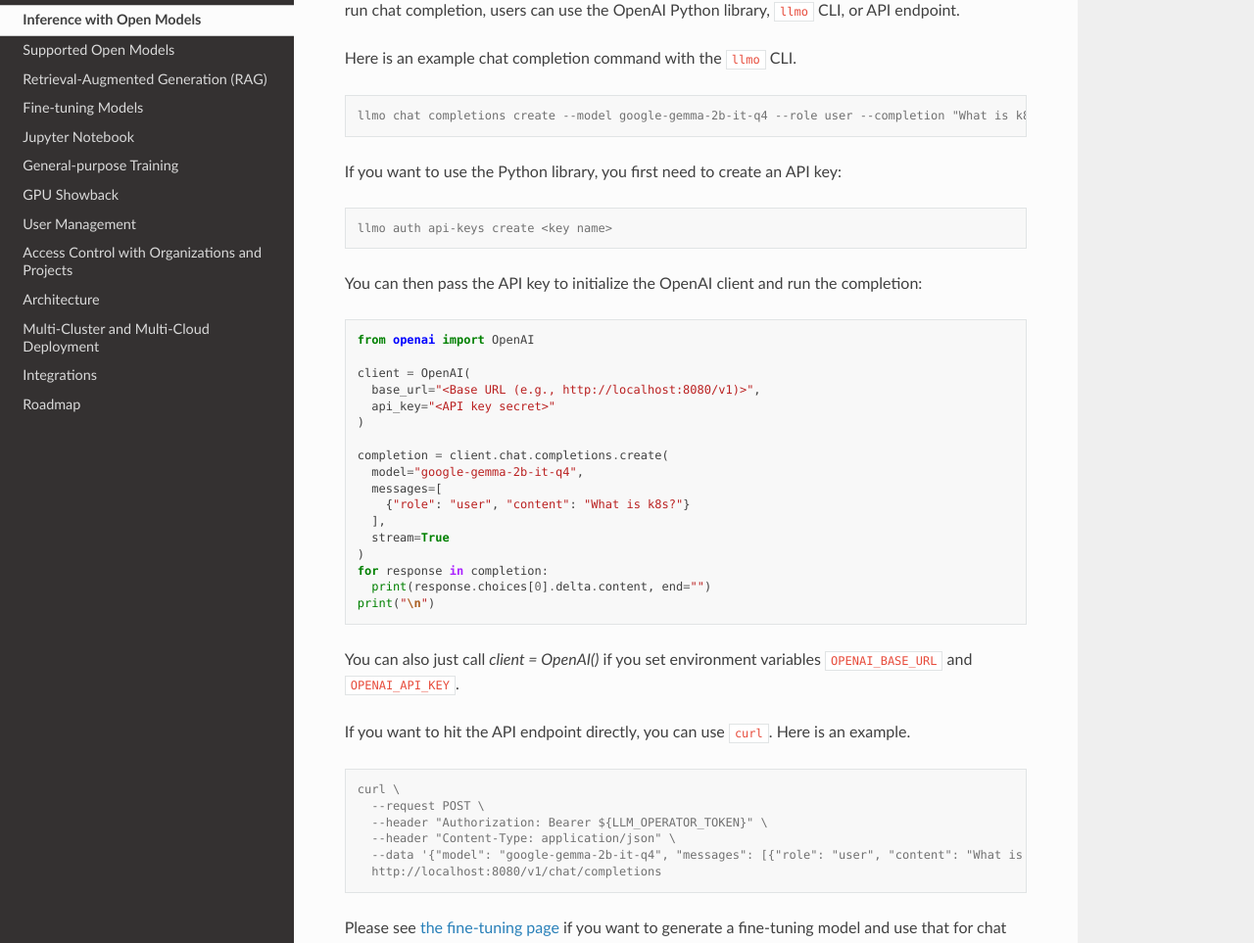
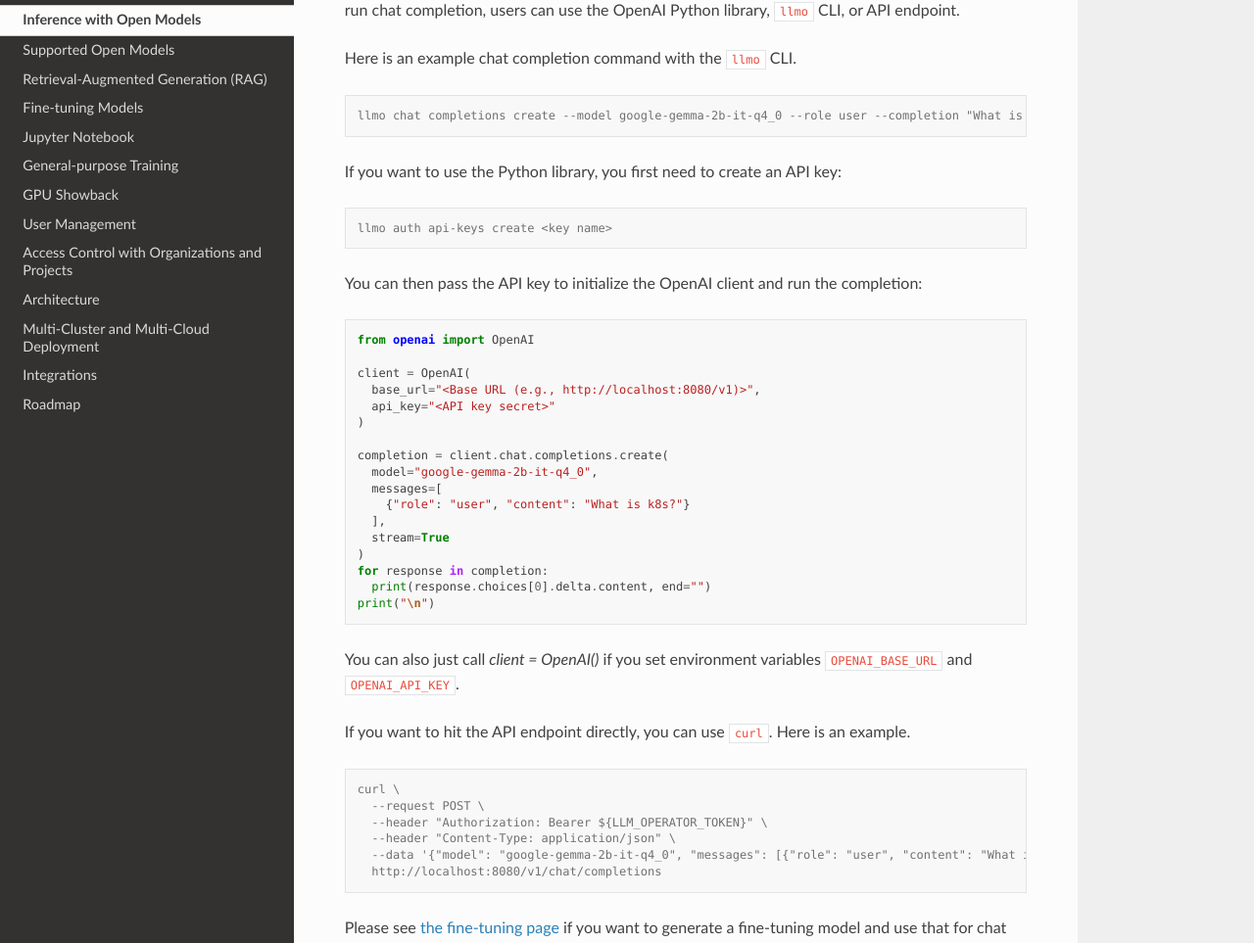
Before and after one commit to llm-operator/docs, a Sphinx documentation site: the page built from docs/source/inference.rst, in a window 1280 px wide and 1358 px high. Shown: the part 185-1148 px from the top of the window at 98% size. Built offline with Sphinx 7.4.7 and the Read the Docs theme 2.0.0, drawn with Linux system fonts in a browser that asks for light colours.

Commit message:
Update q4_0 quantized model IDs (#105)

```diff
--- a/docs/source/inference.rst
+++ b/docs/source/inference.rst
@@ -11,7 +11,7 @@ Here is an example chat completion command with the ``llmo`` CLI.
 .. code-block:: console
 
 
-   llmo chat completions create --model google-gemma-2b-it-q4 --role user --completion "What is k8s?"
+   llmo chat completions create --model google-gemma-2b-it-q4_0 --role user --completion "What is k8s?"
 
 
 If you want to use the Python library, you first need to create an API key:
@@ -33,7 +33,7 @@ You can then pass the API key to initialize the OpenAI client and run the comple
    )
 
    completion = client.chat.completions.create(
-     model="google-gemma-2b-it-q4",
+     model="google-gemma-2b-it-q4_0",
      messages=[
        {"role": "user", "content": "What is k8s?"}
      ],
@@ -53,7 +53,7 @@ If you want to hit the API endpoint directly, you can use ``curl``. Here is an e
      --request POST \
      --header "Authorization: Bearer ${LLM_OPERATOR_TOKEN}" \
      --header "Content-Type: application/json" \
-     --data '{"model": "google-gemma-2b-it-q4", "messages": [{"role": "user", "content": "What is k8s?"}]}' \
+     --data '{"model": "google-gemma-2b-it-q4_0", "messages": [{"role": "user", "content": "What is k8s?"}]}' \
      http://localhost:8080/v1/chat/completions
 
 
--- a/docs/source/jupyter_notebook.rst
+++ b/docs/source/jupyter_notebook.rst
@@ -77,7 +77,7 @@ Now, you can use OpenAI API in the Jupyter Notebook. Here is an example of using
 
    client = OpenAI()
    completion = client.chat.completions.create(
-     model="google-gemma-2b-it-q4",
+     model="google-gemma-2b-it-q4_0",
      messages=[
        {"role": "user", "content": "What is k8s?"}
      ],
--- a/docs/source/rag.rst
+++ b/docs/source/rag.rst
@@ -50,7 +50,7 @@ Once the files are added into vector store, you can run the completion request w
    )
 
    completion = client.chat.completions.create(
-     model="google-gemma-2b-it-q4",
+     model="google-gemma-2b-it-q4_0",
      messages=[
        {"role": "user", "content": "What is LLM Operator?"}
      ],
@@ -85,7 +85,7 @@ If you want to hit the API endpoint directly, you can use ``curl``. Here is an e
      --header "Authorization: Bearer ${LLM_OPERATOR_TOKEN}" \
      --header "Content-Type: application/json" \
      --data '{
-      "model": "google-gemma-2b-it-q4",
+      "model": "google-gemma-2b-it-q4_0",
       "messages": [{"role": "user", "content": "What is LLM Operator?"}],
       "tool_choice": {
         "choice": "auto",
--- a/docs/source/tutorial.rst
+++ b/docs/source/tutorial.rst
@@ -146,7 +146,7 @@ The first option is to use the CLI. Here are examle commands:
 
    ./llmo models list
 
-   ./llmo chat completions create --model google-gemma-2b-it-q4 --role user --completion "What is k8s?"
+   ./llmo chat completions create --model google-gemma-2b-it-q4_0 --role user --completion "What is k8s?"
 
 
 .. code-block:: console
@@ -160,7 +160,7 @@ The first option is to use the CLI. Here are examle commands:
      --request POST \
      --header "Authorization: Bearer ${LLM_OPERATOR_TOKEN}" \
      --header "Content-Type: application/json" \
-     --data '{"model": "google-gemma-2b-it-q4", "messages": [{"role": "user", "content": "What is k8s?"}]}' \
+     --data '{"model": "google-gemma-2b-it-q4_0", "messages": [{"role": "user", "content": "What is k8s?"}]}' \
      http://localhost:8080/v1/chat/completions
 
 The second option is to run the ``curl`` command and hit the API endpoint.
@@ -179,7 +179,7 @@ The third option is to use Python. Here is an example Python code for hitting th
    )
 
    completion = client.chat.completions.create(
-     model="google-gemma-2b-it-q4",
+     model="google-gemma-2b-it-q4_0",
      messages=[
        {"role": "user", "content": "What is k8s?"}
      ],
```
